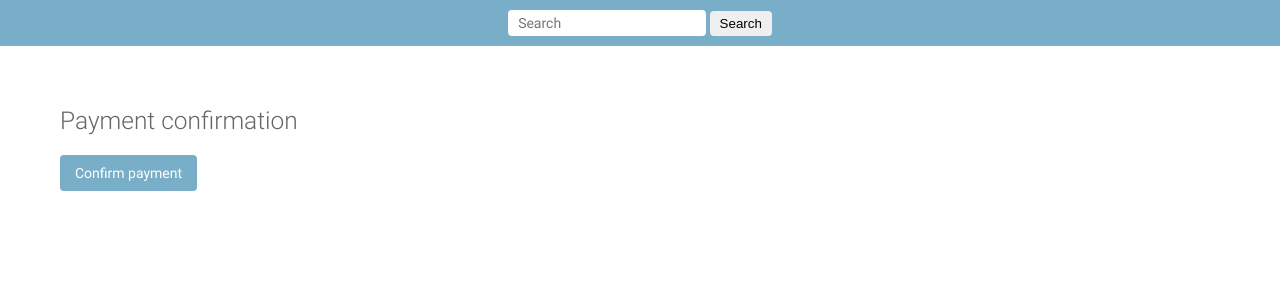
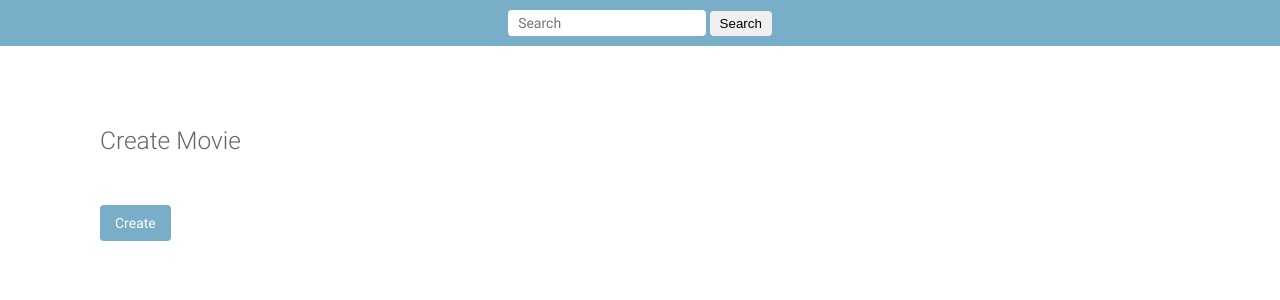
Before and after one commit to akibiqbal98/Movie-Watchlist, a Django app: page /donate/ in a window 1280 px wide. Shown: the part 81-381 px from the top of the page. Run offline with Django 3.2, Linux system fonts and the light colour scheme; the visitor is signed in with stand-in values (Sample User, id 1); some libraries are stand-ins or nearby versions.

Commit message:
Final project

```diff
--- a/myapp/templates/myapp/donate.html
+++ b/myapp/templates/myapp/donate.html
@@ -1,22 +1,34 @@
 {% extends 'base_layout.html' %}
 
-{% block title %}Donate{% endblock %}
+{% block title %} Create movie {% endblock %}
 
 {% block content %}
+<div id="content" class="colM">
+    <h1>Create Movie</h1>
 
-    {% if user.userprofile.is_paid %}
-        <p>Congratulations! You are a Premium user.</p>
-        <p>Thank you for your donation.</p>
-    {% else %}
-        <div>
-            <h1>Payment confirmation</h1>
-            <form action="{% url 'myapp:donate' %}" id="site-form" method="post">
-                {% csrf_token %}
-                <!-- {{ form }} -->
-                <input type="hidden" name="payment" value="paid">
-                <input type="submit" value="Confirm payment" onclick="return confirm('Donate at your own risk!\nPayment is not Refundable.');">
-            </form>
-        </div>
-    {% endif %}
-
+    <div id="content-main">
+        <form id="movie_form" action="{% url 'myapp:createmovie' %}" method="POST" enctype="multipart/form-data">
+            {% csrf_token %}
+            <!-- {{ form }} -->
+            <div>
+                <fieldset class="module aligned">
+                    {% for field in form %}
+                    <div class="form-row">
+                        {{ field.label_tag }}
+                        {{ field }}
+                        {% if field.help_text %}
+                        <small style="color: grey">{{ field.help_text }}</small>
+                        {% endif %}
+                        {% for error in field.errors %}
+                        <p style="color: red">{{ error }}</p>
+                        {% endfor %}
+                    </div>
+                    {% endfor %}
+                </fieldset>
+                <input type="submit" value="Create" onclick="return alert('Movie created successfully.');">
+            </div>
+        </form>
+    </div>
+</div>
+<script src="/static/slugify.js"></script>
 {% endblock %}
```
Also changed, not shown: myapp/templates/myapp/requestmovie.html (deleted, +0 -33 lines), README.md (deleted), 1 other file.
